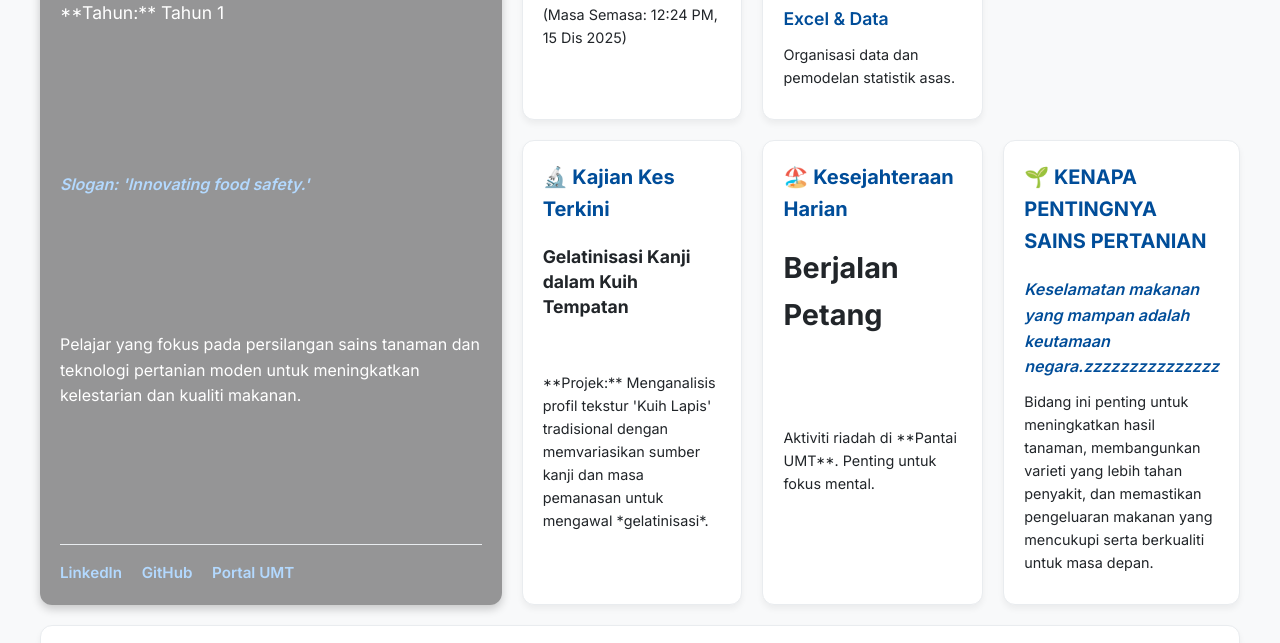
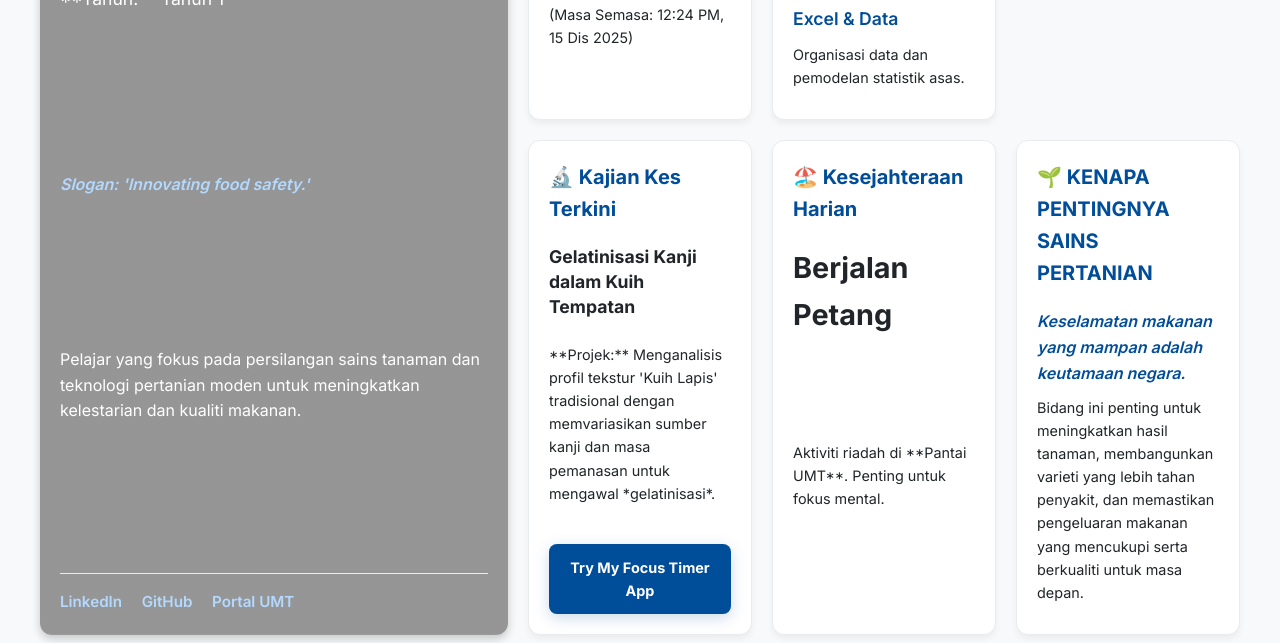
Before and after one commit to s79992-maker/NASIRUDDIN, a plain HTML site: page index.html in a window 1280 px wide. Shown: the part 474-1117 px from the top of the page. Drawn offline with Linux system fonts and the light colour scheme.

Commit message:
added link to my focus app

```diff
--- a/index.html
+++ b/index.html
@@ -149,6 +149,30 @@
             color: #003366;
         }
 
+        /* NEW: Focus Timer Button Styling */
+        .btn-focus-timer {
+            display: inline-block;
+            margin-top: 15px;
+            padding: 12px 15px;
+            background-color: var(--color-accent);
+            color: #ffffff !important;
+            text-decoration: none;
+            border-radius: 8px;
+            font-weight: 700;
+            font-size: 0.9rem;
+            text-align: center;
+            transition: all 0.3s ease;
+            border: none;
+            box-shadow: 0 4px 15px rgba(0, 77, 153, 0.2);
+        }
+
+        .btn-focus-timer:hover {
+            background-color: #003366;
+            transform: translateY(-3px);
+            box-shadow: 0 6px 20px rgba(0, 77, 153, 0.3);
+            text-decoration: none !important;
+        }
+
         /* Media Query for Mobile Responsiveness */
         @media (max-width: 768px) {
             .bento-grid {
@@ -229,6 +253,7 @@
                 <p class="meta-text">
                     **Projek:** Menganalisis profil tekstur 'Kuih Lapis' tradisional dengan memvariasikan sumber kanji dan masa pemanasan untuk mengawal *gelatinisasi*.
                 </p>
+                <a href="https://s79992-maker.github.io/focus-timer-app/app.html" class="btn-focus-timer">Try My Focus Timer App</a>
             </div>
 
             <div class="card card-hobby">
@@ -242,7 +267,7 @@
             <div class="card card-reflection">
                 <h3>🌱 KENAPA PENTINGNYA SAINS PERTANIAN</h3>
                 <p style="font-style: italic; color: var(--color-accent); font-weight: 600;">
-                    Keselamatan makanan yang mampan adalah keutamaan negara.zzzzzzzzzzzzzzz
+                    Keselamatan makanan yang mampan adalah keutamaan negara.
                 </p>
                 <p class="meta-text">
                     Bidang ini penting untuk meningkatkan hasil tanaman, membangunkan varieti yang lebih tahan penyakit, dan memastikan pengeluaran makanan yang mencukupi serta berkualiti untuk masa depan.
```
